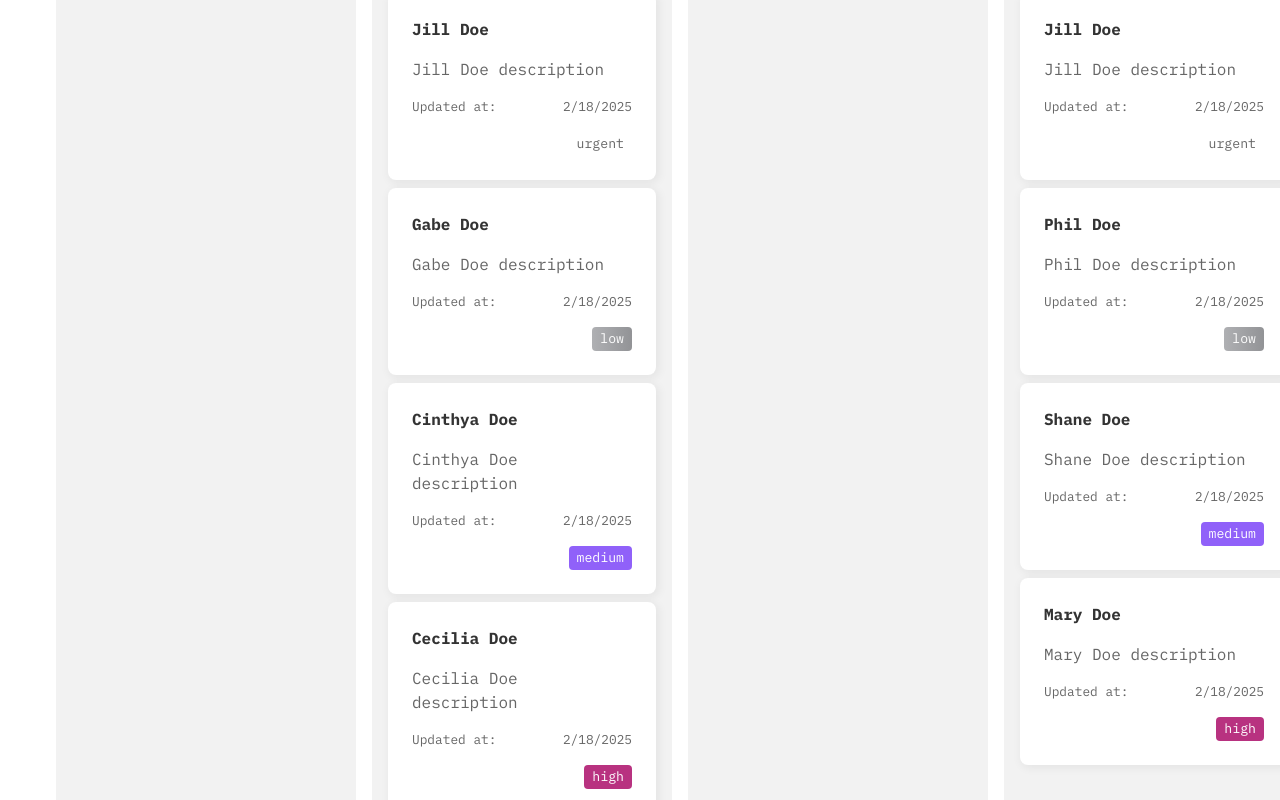
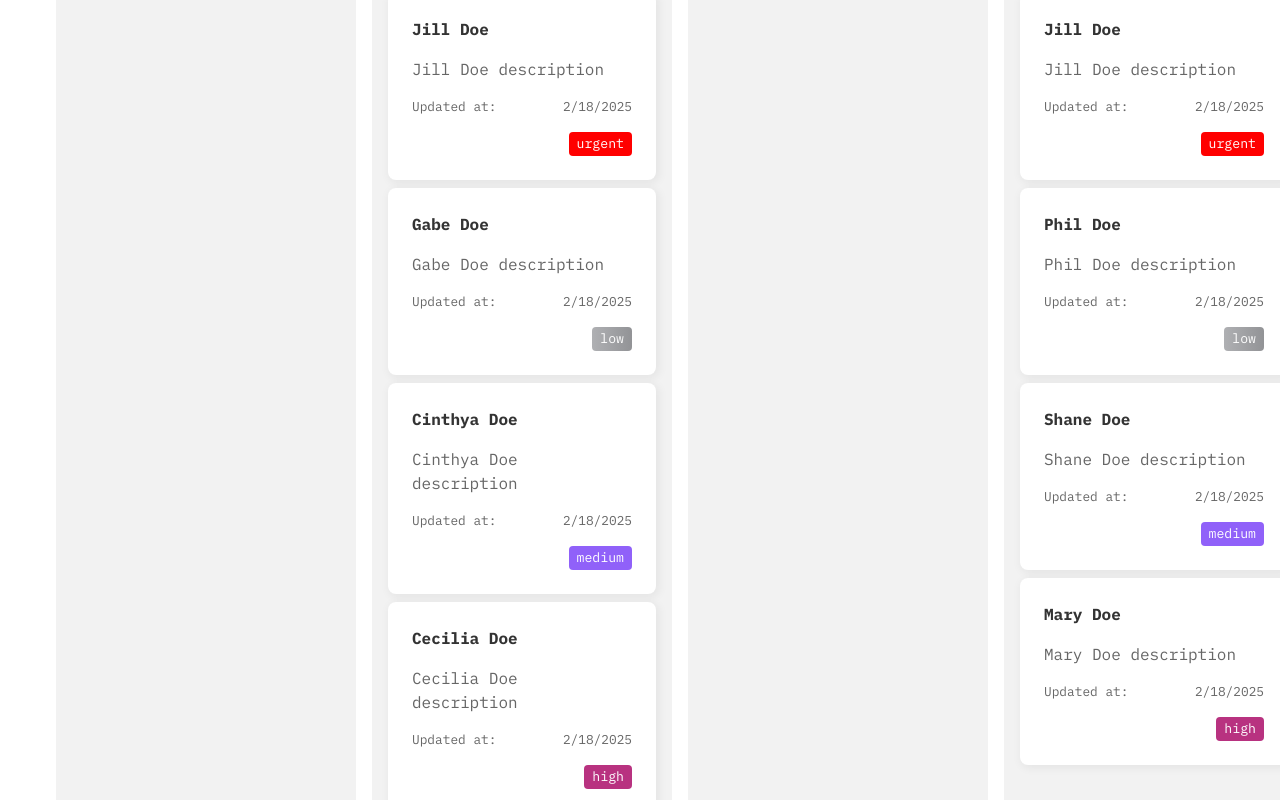
Before and after one commit to tamasstephen/tasks, a React (Vite) app: page /board in a window 1280 px wide. Shown: the part 920-1720 px from the top of the page. Built offline with nearby package versions, Linux system fonts and the light colour scheme.

Commit message:
style: update styles

```diff
--- a/src/pages/FramerPage/BoardCard/BoardCard.module.css
+++ b/src/pages/FramerPage/BoardCard/BoardCard.module.css
@@ -30,6 +30,11 @@
     color: #666;
     padding: 0.125rem 0.5rem;
     border-radius: 0.25rem;
+}
+
+.priority-urgent {
+    background-color: red;
+    color: white;
 }
 
 .priority-high {
--- a/src/pages/FramerPage/BoardCard/BoardCard.tsx
+++ b/src/pages/FramerPage/BoardCard/BoardCard.tsx
@@ -50,6 +50,8 @@ export const BoardCard = ({
         return styles["priority-medium"];
       case Priority.LOW:
         return styles["priority-low"];
+      case Priority.URGENT:
+        return styles["priority-urgent"];
     }
   };
 
```
